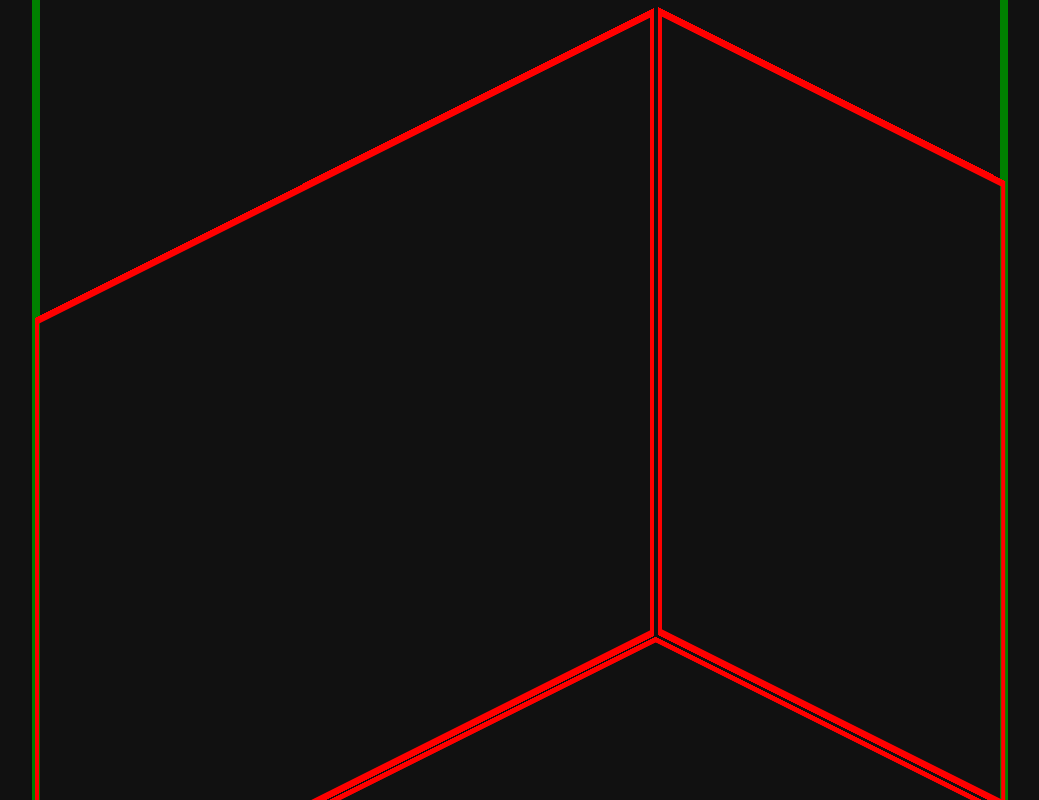
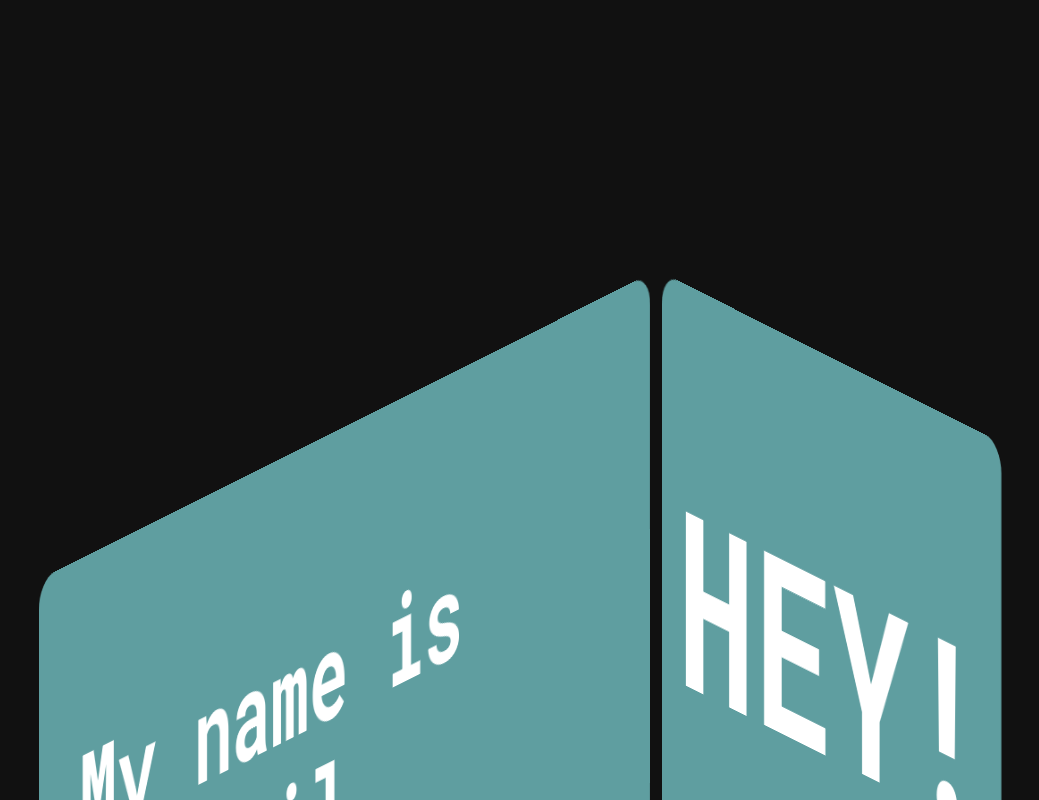
Before and after one commit to mikhailkatsman/my-portfolio, a Next.js app: page / in a window 1280 px wide. Shown: the top 800 px of the page, without its empty margins (120-1159 px from the left). Built offline with nearby package versions, Linux system fonts and the light colour scheme.

Commit message:
initial pivot card test

```diff
--- /dev/null
+++ b/components/UI/Card.js
@@ -0,0 +1,13 @@
+import { useState } from "react";
+import classes from "./Card.module.css";
+
+export default function Card(props) {
+    return (
+        <div
+            id={classes[props.id]}
+            className={`${classes.card} ${classes[props.type]} ${classes.animate}`}
+        >
+            {props.children}
+        </div>
+    );
+}
--- /dev/null
+++ b/components/UI/Card.module.css
@@ -0,0 +1,57 @@
+.card {
+    position: absolute;
+    display: flex;
+    width: 100%;
+    height: 100%;
+
+    justify-content: center;
+    align-items: center;
+
+    border-radius: 2rem;
+
+    box-sizing: border-box;
+    padding: 5rem;
+
+    /* temp */
+    background-color: cadetblue;
+}
+
+.pivot-left {
+    transform-origin: left;
+    transform: rotateY(-135deg);
+
+    opacity: 0;
+}
+
+.pivot-right {
+    transform-origin: right;
+    transform: rotateY(-135deg);
+
+    opacity: 0;
+
+    animation-delay: 0.3s;
+}
+
+.animate {
+    animation-name: pivot;
+    animation-duration: 1s;
+    animation-timing-function: cubic-bezier(.93,.71,.47,1);
+    animation-fill-mode: forwards;
+}
+
+@keyframes pivot {
+    0% {
+        transform: rotateY(-135deg);
+    }
+    40% {
+        opacity: 0;
+    }
+    75% {
+        transform: rotateY(5deg);
+        opacity: 1;
+    }
+    100% {
+        transform: rotateY(0deg);
+        opacity: 1;
+    }
+}
--- a/components/layout/Face.module.css
+++ b/components/layout/Face.module.css
@@ -4,7 +4,7 @@
     /* MAYBE REMOVE */
     justify-content: center;
 
-    box-shadow: 0 0 0 0.5rem red;
+    /* box-shadow: 0 0 0 0.5rem red; */
 }
 
 /* POSITIONS */
@@ -19,6 +19,9 @@
     margin-right: -9rem;
 
     z-index: 1;
+
+    perspective: 300rem;
+    perspective-origin: -260% -300%;
 }
 
 #face-2 {
@@ -32,6 +35,9 @@
     margin-bottom: 4.3rem;
 
     z-index: 1;
+
+    perspective: 800rem;
+    perspective-origin: -1500% 900%;
 }
 
 #face-3 {
--- a/components/layout/Faces.js
+++ b/components/layout/Faces.js
@@ -1,17 +1,34 @@
 import Face from "./Face";
+import Card from "../UI/Card";
 import styles from "./Faces.module.css";
 
 export default function Faces() {
     return (
         <section className={styles["face-section"]}>
             <div className={styles["face-section-row"]}>
-                <Face id="face-1" plain="y-plain"></Face>
-                <Face id="face-2" plain="z-plain"></Face>
+                <Face id="face-1" plain="y-plain">
+                    <Card id="card-1" type="pivot-right">
+                        <p>
+                            My name is Mikhail
+                        </p>
+                    </Card>
+                </Face>
+                <Face id="face-2" plain="z-plain">
+                    <Card id="card-2" type="pivot-left">
+                        <h1>HEY!</h1>
+                    </Card>
+                </Face>
             </div>
-            <Face id="face-3" plain="x-plain"></Face>
+            <Face id="face-3" plain="x-plain">
+
+            </Face>
             <div className={styles["face-section-row"]}>
-                <Face id="face-4" plain="z-plain"></Face>
-                <Face id="face-5" plain="y-plain"></Face>
+                <Face id="face-4" plain="z-plain">
+
+                </Face>
+                <Face id="face-5" plain="y-plain">
+
+                </Face>
             </div>
         </section>
     );
--- a/components/layout/Faces.module.css
+++ b/components/layout/Faces.module.css
@@ -2,10 +2,10 @@
     display: flex;
     flex-direction: column;
 
-    margin: 0 auto;
+    margin: 16rem auto;
     max-width: 60rem;
 
-    box-shadow: 0 0 0 0.5rem green;
+    /* box-shadow: 0 0 0 0.5rem green; */
 }
 
 .face-section-row {
--- a/styles/globals.css
+++ b/styles/globals.css
@@ -33,10 +33,11 @@ h1 {
     font-size: 16rem;
     font-weight: 700;
     line-height: 0;
+    color: white;
 }
 
 p {
-    font-size: 3.6rem;
+    font-size: 8rem;
     font-weight: 700;
     color: white;
     line-height: 1.1;
```
Also changed, not shown: pages/index.js (+2 -5 lines).
